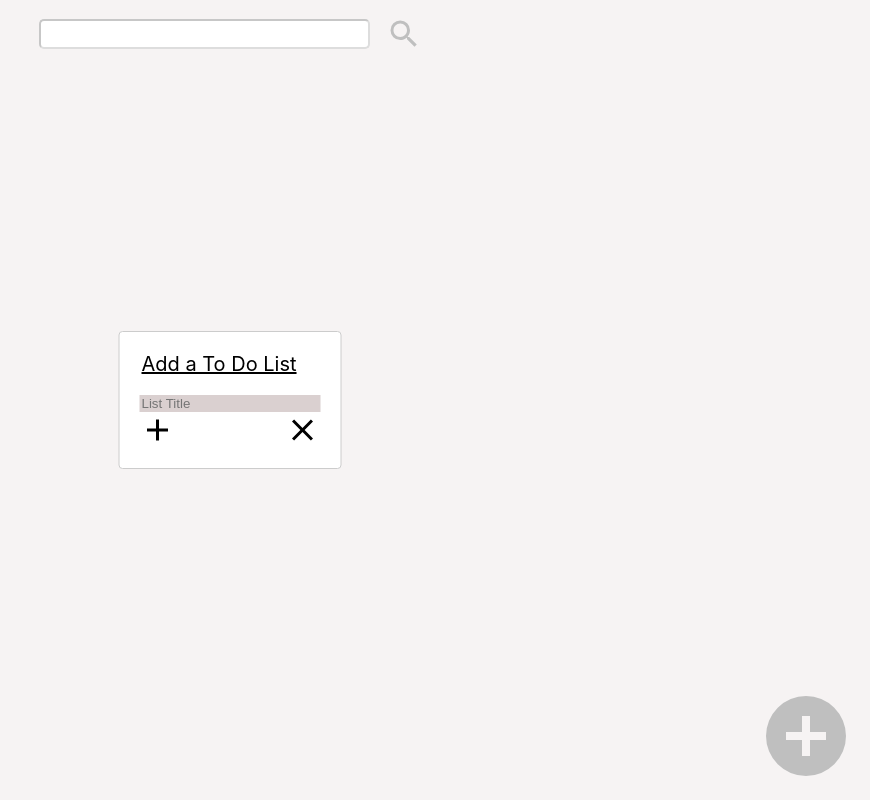
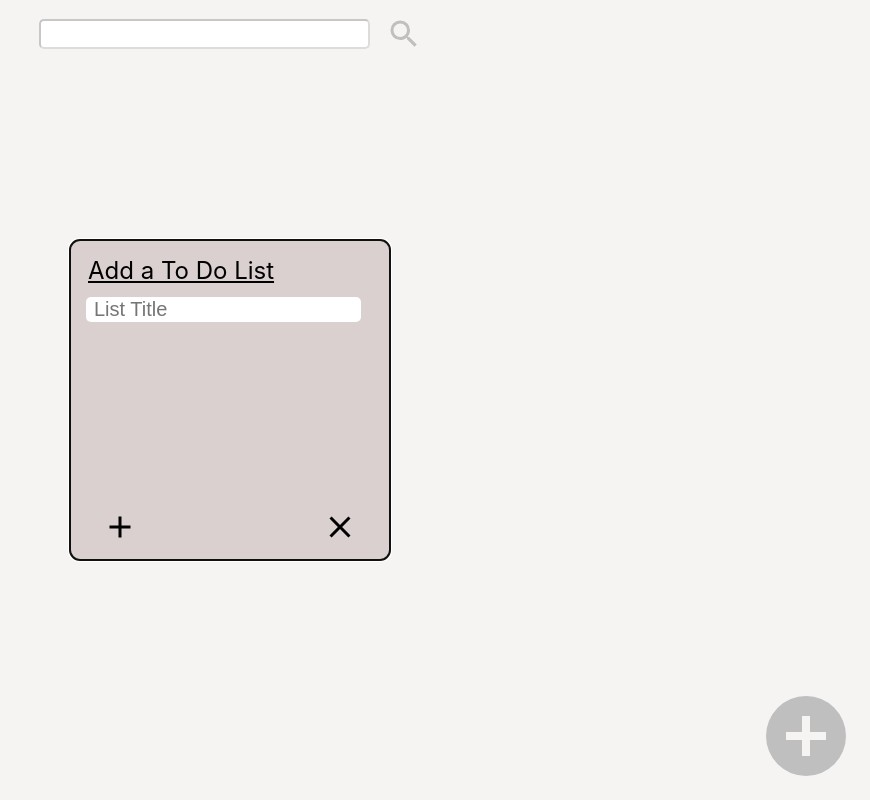
Before and after one commit to StephTorres22/react-to-do-list, a React (Vite) app in the folder react-to-do-list/: page / in a window 1280 px wide. Both pictures are taken after a click on the icon 1216 px from the left and 736 px from the top of the page. Shown: the whole page, without its empty margins (410-1280 px from the left). Built offline with nearby package versions, Linux system fonts and the light colour scheme.

Commit message:
adding individual items to toDoListCards implemented

```diff
--- a/react-to-do-list/src/App.jsx
+++ b/react-to-do-list/src/App.jsx
@@ -6,14 +6,18 @@ import { mdiPlusCircle } from "@mdi/js";
 import { useState } from "react";
 import ListForm from "./ListForm";
 import { v4 as uuidv4 } from "uuid";
-import ItemForm from "./ItemForm";
 
 function App() {
   const intialToDo = { title: "", list: [], id: "" };
   const [toDoList, setToDoList] = useState([]);
   const [toDoItem, setToDoItem] = useState(intialToDo);
   const [isListModalOpen, setIsListModalOpen] = useState(false);
+  const [item, setItem] = useState("");
   const [isItemModalOpen, setIsItemModalOpen] = useState(false);
+
+  function toggleItemModal() {
+    setIsItemModalOpen(!isItemModalOpen);
+  }
 
   function hanldeTitleChange(e) {
     const updatedToDo = {
@@ -24,17 +28,39 @@ function App() {
     setToDoItem(updatedToDo);
   }
 
+  /* List functions */
+
   function addNewToDoList(e) {
     e.preventDefault;
     const updatedToDoList = toDoList.toSpliced(0, 0, toDoItem).reverse();
     setToDoList(updatedToDoList);
     setToDoItem(intialToDo);
     setIsListModalOpen(!isListModalOpen);
+    console.log(toDoList);
   }
 
   function removeToDoList(id) {
     const newList = toDoList.filter((list) => list.id !== id);
     setToDoList(newList);
+  }
+
+  /* Item Functions */
+  function handleItemChange(e) {
+    setItem(e.target.value);
+    console.log(item);
+  }
+
+  function addItemToList(id) {
+    const targetToDo = toDoList.filter((list) => list.id === id);
+    if (item === "") {
+      alert("Please input a value");
+      return;
+    }
+    targetToDo[0].list.push(item);
+
+    setItem("");
+    toggleItemModal();
+    console.log(toDoList);
   }
 
   return (
@@ -47,7 +73,10 @@ function App() {
               toDo={item}
               key={item.id}
               handleDelete={removeToDoList}
-              handlePlusClick={() => setIsItemModalOpen(!isItemModalOpen)}
+              handleAddItem={addItemToList}
+              handleItemChange={handleItemChange}
+              isOpen={isItemModalOpen}
+              closeModal={toggleItemModal}
             />
           );
         })}
@@ -72,10 +101,6 @@ function App() {
         toDo={toDoItem}
         handleChange={hanldeTitleChange}
       ></ListForm>
-      <ItemForm
-        isOpen={isItemModalOpen}
-        closeModal={() => setIsItemModalOpen(!isItemModalOpen)}
-      />
     </div>
   );
 }
--- a/react-to-do-list/src/ItemForm.jsx
+++ b/react-to-do-list/src/ItemForm.jsx
@@ -10,11 +10,12 @@ const ItemForm = ({
   closeModal,
   item,
   handleChange,
-  handleItemToList,
+  handleAddItemToList,
+  title
 }) => {
   return (
-    <ReactModal isOpen={isOpen} onRequestClose={closeModal}>
-      <legend>Add Item to List</legend>
+    <ReactModal isOpen={isOpen} onRequestClose={closeModal} className="modal">
+      <legend>Add Item to {title} List</legend>
       <input
         type="text"
         name="item"
@@ -26,7 +27,7 @@ const ItemForm = ({
         <Icon
           path={mdiPlus}
           size={1.5}
-          onClick={handleItemToList}
+          onClick={handleAddItemToList}
           style={{ cursor: "pointer" }}
         />
         <Icon
--- a/react-to-do-list/src/ListForm.jsx
+++ b/react-to-do-list/src/ListForm.jsx
@@ -12,35 +12,9 @@ const ListForm = ({
   toDo,
   handleChange,
 }) => {
-  const customStyles = {
-    content: {
-      top: "50%",
-      left: "50%",
-      right: "auto",
-      bottom: "aut0",
-      marginRight: "-50%",
-      transform: "translate(-50%, -50%)",
-    },
-    input: {
-      border: "none",
-      backgroundColor: "#dad0d0",
-    },
-
-    legend: {
-      marginBottom: "1rem",
-      textDecorationLine: "underline",
-      fontSize: "1.25rem",
-    },
-  };
-
   return (
-    <ReactModal
-      isOpen={isOpen}
-      onRequestClose={closeModal}
-      style={customStyles}
-
-    >
-      <legend style={customStyles.legend}>Add a To Do List</legend>
+    <ReactModal isOpen={isOpen} onRequestClose={closeModal} className="modal">
+      <legend>Add a To Do List</legend>
       <form>
         <input
           type="text"
@@ -48,10 +22,9 @@ const ListForm = ({
           placeholder="List Title"
           value={toDo.title}
           onChange={handleChange}
-          style={customStyles.input}
         />
       </form>
-      <div style={{ display: "flex", justifyContent: "space-between" }}>
+      <div>
         <Icon
           path={mdiPlus}
           size={1.5}
--- a/react-to-do-list/src/ToDoCard.jsx
+++ b/react-to-do-list/src/ToDoCard.jsx
@@ -4,8 +4,17 @@ import { mdiDeleteOffOutline } from "@mdi/js";
 import { mdiPencilOutline, mdiPlus } from "@mdi/js";
 
 import ListItem from "./ListItem";
+import ItemForm from "./ItemForm";
 
-const ToDoCard = ({ toDo, handleDelete, handlePlusClick }) => {
+const ToDoCard = ({
+  toDo,
+  handleDelete,
+  handleAddItem,
+  handleItemChange,
+  item,
+  isOpen,
+  closeModal,
+}) => {
   return (
     <div className="card">
       <div className="card__top">
@@ -30,10 +39,18 @@ const ToDoCard = ({ toDo, handleDelete, handlePlusClick }) => {
           path={mdiPlus}
           size={1.25}
           className="icon"
-          onClick={handlePlusClick}
+          onClick={closeModal}
         />
         <Icon path={mdiPencilOutline} size={1} className="icon" />
       </div>
+      <ItemForm
+        isOpen={isOpen}
+        closeModal={closeModal}
+        title={toDo.title}
+        handleChange={handleItemChange}
+        item={item}
+        handleAddItemToList={() => handleAddItem(toDo.id)}
+      />
     </div>
   );
 };
--- a/react-to-do-list/src/index.css
+++ b/react-to-do-list/src/index.css
@@ -25,6 +25,43 @@ button {
   color: rgba(255, 255, 255, 0.87);
 }
 
-.icon{
+.icon {
   cursor: pointer;
 }
+
+.modal {
+  position: absolute;
+  top: 50%;
+  left: 50%;
+  right: auto;
+  bottom: auto;
+  margin-right: -50%;
+  transform: translate(-50%, -50%);
+  width: 18rem;
+  aspect-ratio: 1 / 1;
+  padding: 1rem;
+  border-radius: 10px;
+  background-color: #dad0d0;
+}
+
+.modal legend {
+  text-decoration: underline;
+  font-size: 1.5rem;
+  margin-bottom: 0.75rem;
+}
+
+.modal div {
+  padding: 0 1rem;
+  display: flex;
+  justify-content: space-between;
+  position: relative;
+  top: 65%;
+}
+
+.modal input {
+  background-color: white;
+  border-radius: 5px;
+  border: none;
+  padding-left: 0.5rem;
+  font-size: 1.25rem;
+}
```
